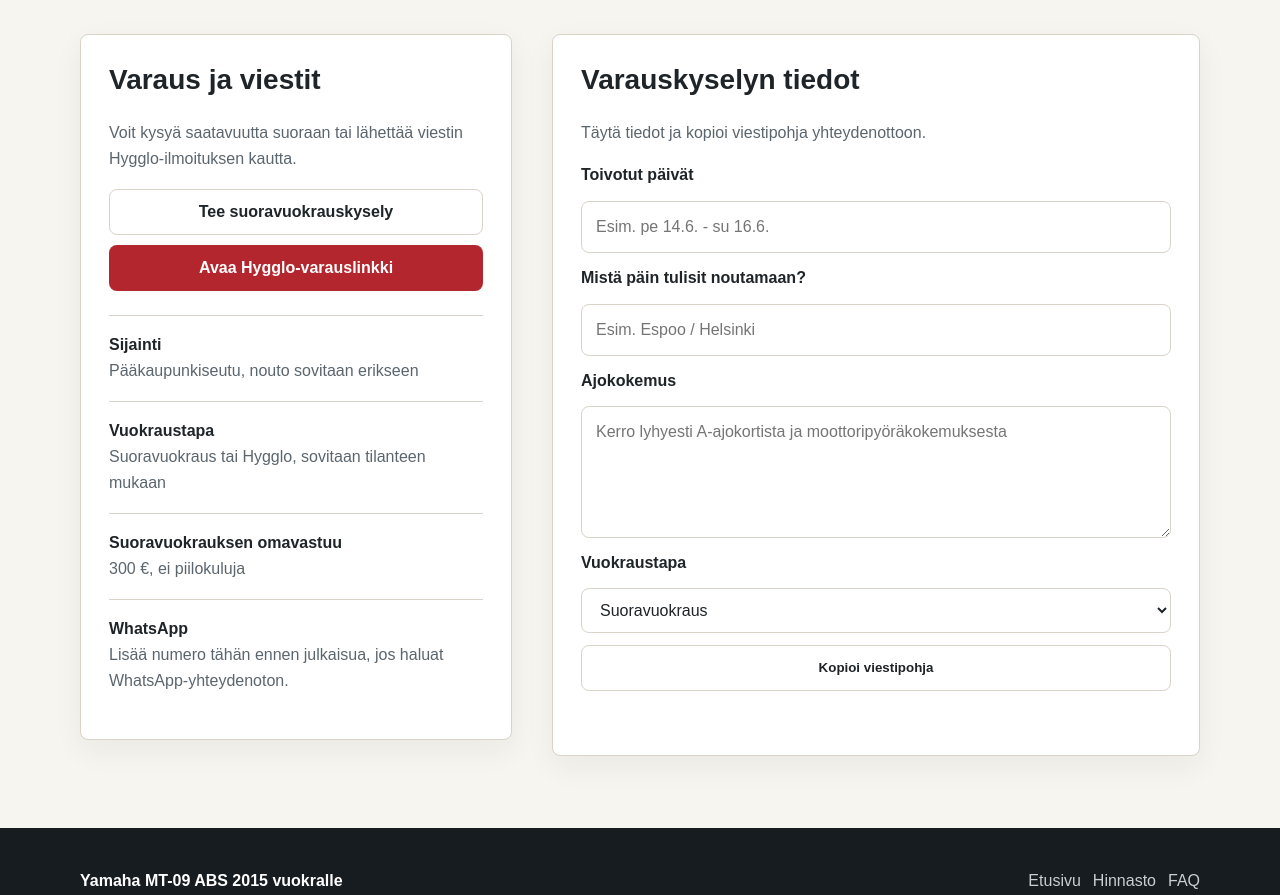
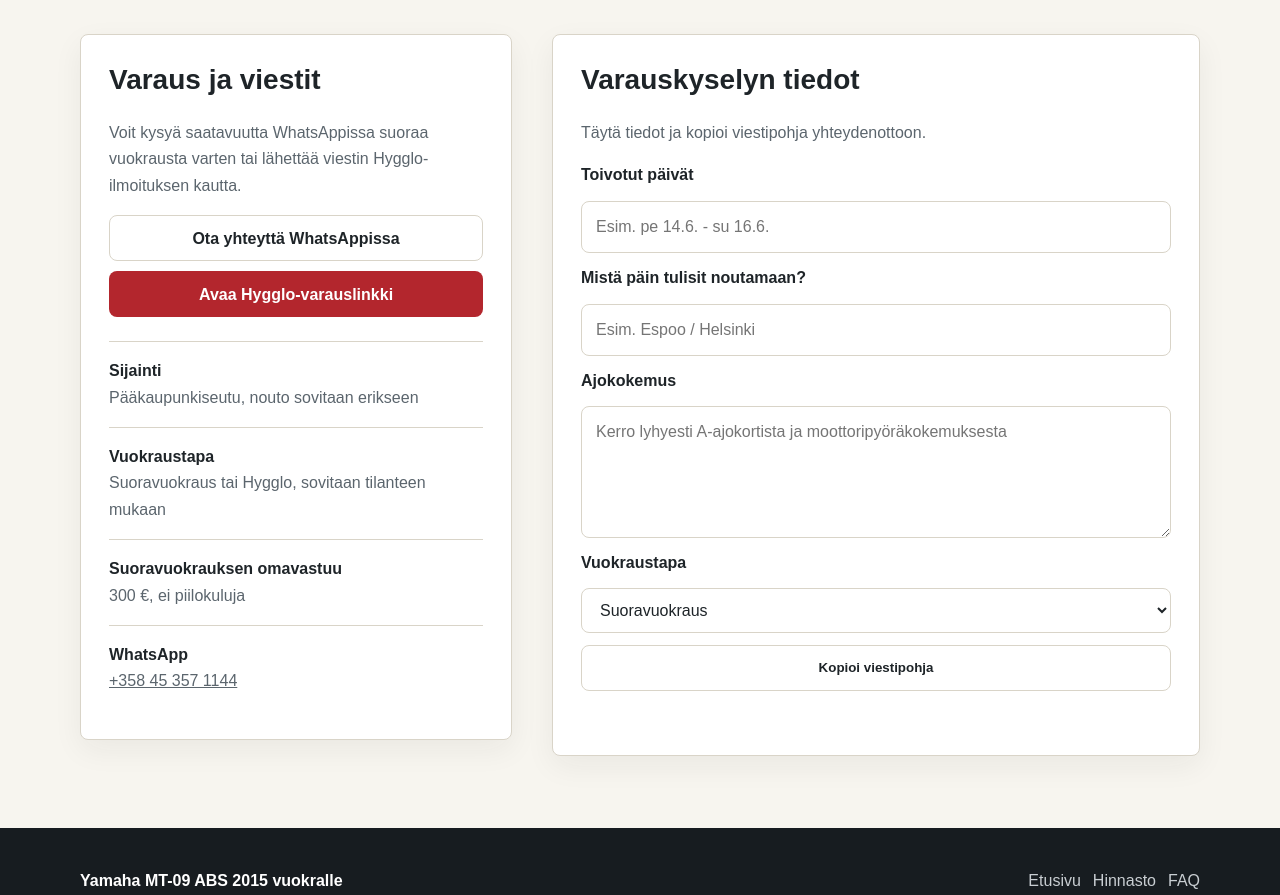
Before and after one commit to miikajuhala/moottoripyora-vuokraus, a plain HTML site: page contact.html in a window 1280 px wide. Shown: the part 440-1335 px from the top of the page. Drawn offline with Linux system fonts and the light colour scheme.

Commit message:
Add WhatsApp contact number

```diff
--- a/contact.html
+++ b/contact.html
@@ -38,8 +38,8 @@
       <section class="section wrap split contact-layout">
         <div class="panel">
           <h2>Varaus ja viestit</h2>
-          <p>Voit kysyä saatavuutta suoraan tai lähettää viestin Hygglo-ilmoituksen kautta.</p>
-          <a class="button secondary full-width" href="#message-form">Tee suoravuokrauskysely</a>
+          <p>Voit kysyä saatavuutta WhatsAppissa suoraa vuokrausta varten tai lähettää viestin Hygglo-ilmoituksen kautta.</p>
+          <a class="button secondary full-width" href="https://wa.me/358453571144">Ota yhteyttä WhatsAppissa</a>
           <a class="button primary full-width" href="https://www.hygglo.fi/i/fb9-yamaha-mt-09-abs-2015-vuokralle">Avaa Hygglo-varauslinkki</a>
           <dl class="contact-list">
             <div>
@@ -56,7 +56,7 @@
             </div>
             <div>
               <dt>WhatsApp</dt>
-              <dd>Lisää numero tähän ennen julkaisua, jos haluat WhatsApp-yhteydenoton.</dd>
+              <dd><a href="https://wa.me/358453571144">+358 45 357 1144</a></dd>
             </div>
           </dl>
         </div>
```
